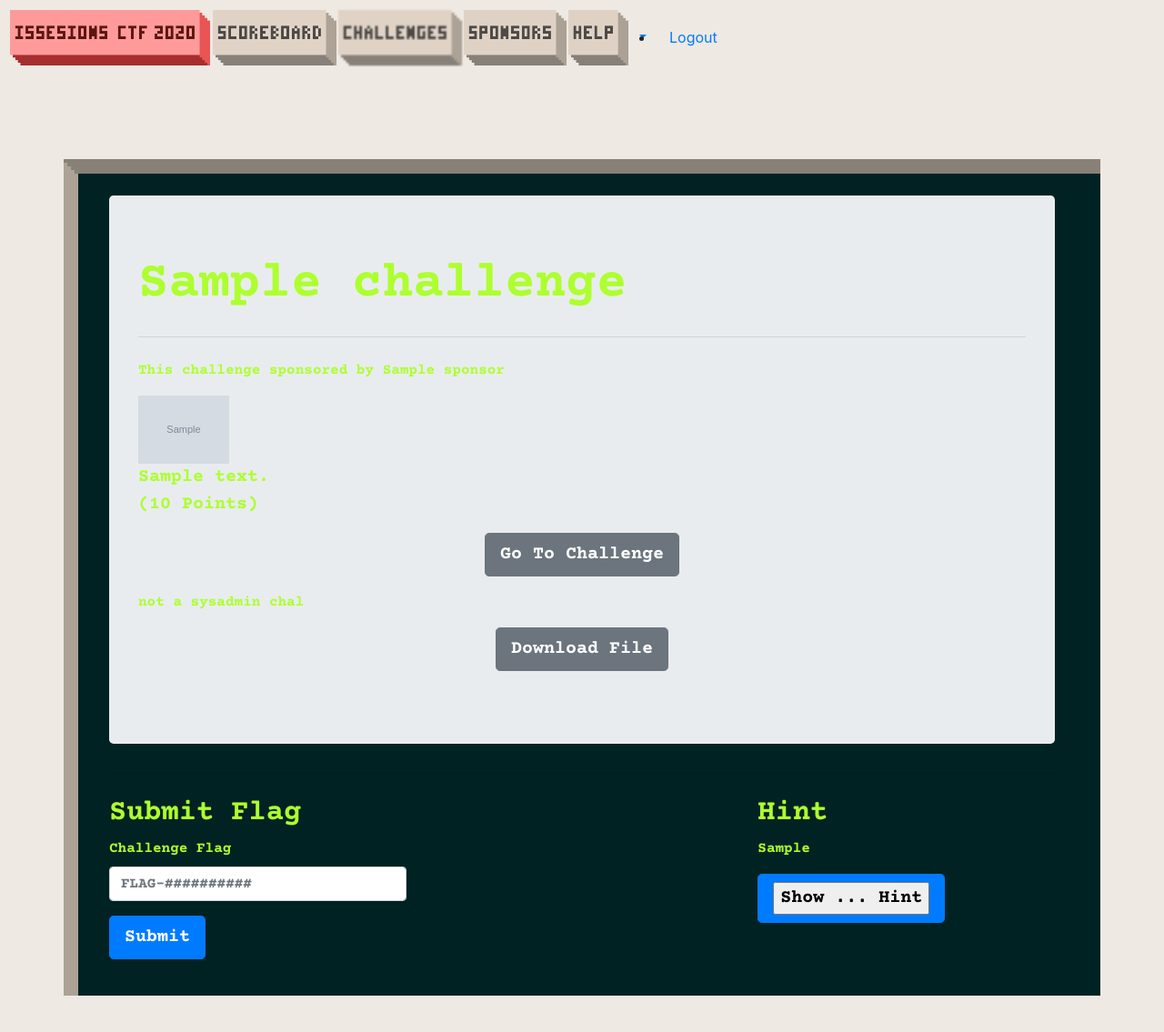
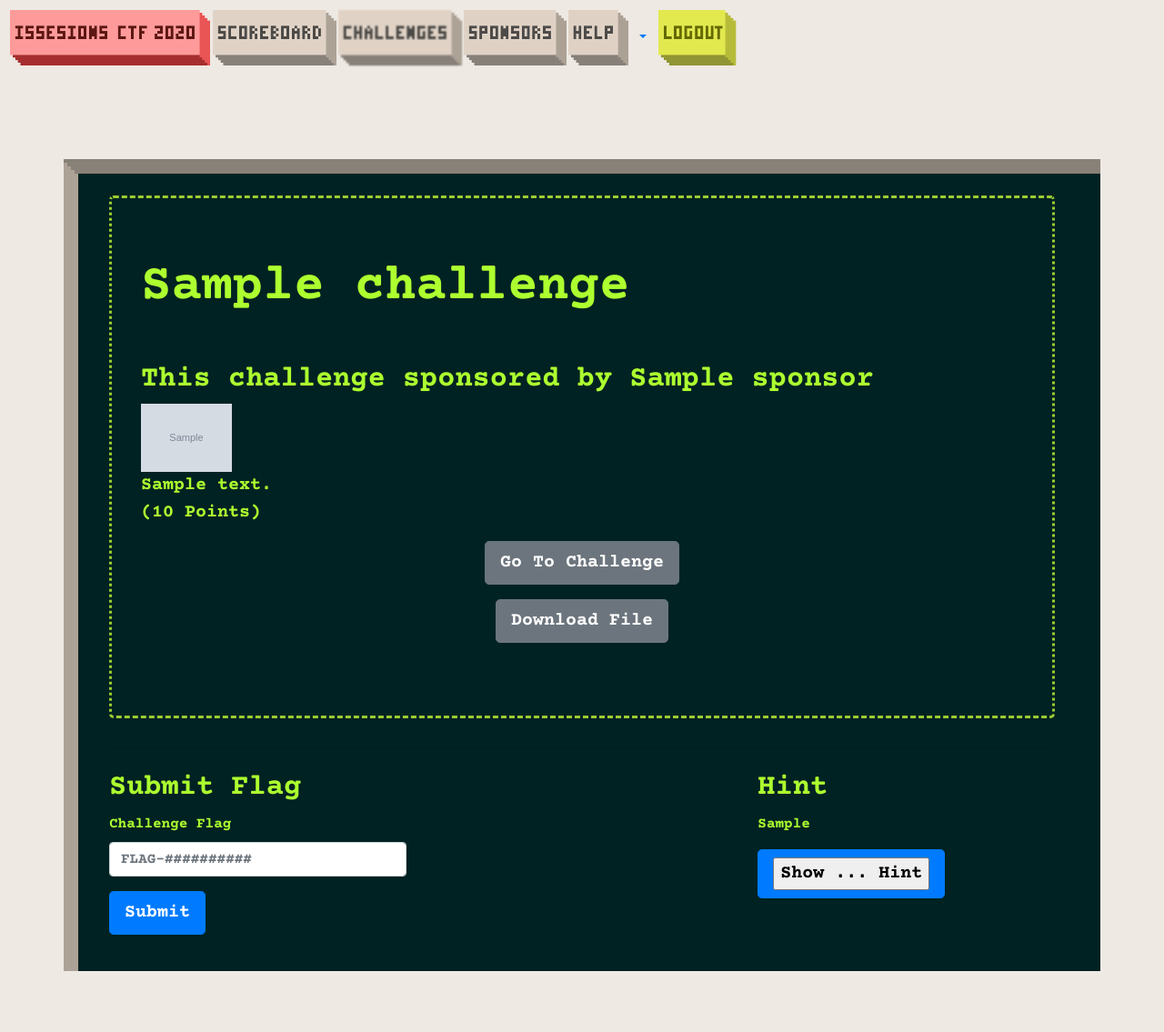
Before and after one commit to issessions/issessionsctf, a Django app: page /challenges/1/ in a window 1280 px wide. Shown: the top 1135 px of the page at 91% size. Run offline with Django 3.2, Linux system fonts and the light colour scheme; a user stored in the database is signed in; tables that the repository leaves empty hold one stand-in row (values such as "Sample post"); grey boxes marked "Sample" are stand-in pictures; some libraries are stand-ins or nearby versions.

Commit message:
added an awful logout button and other stuff

```diff
--- a/django/ctf/admin.py
+++ b/django/ctf/admin.py
@@ -23,7 +23,7 @@ class ChallengeAdmin(admin.ModelAdmin):
     search_fields = ['name', 'description']
     list_display = ('name', 'category', 'points', 'flag_count', 'active')
     list_filter = ('category',)
-    fields = [('contest', 'active'),('sponsored','sponsor'), ('name', 'category'), ('link', 'dynamic_link'), ('file')]
+    fields = [('contest', 'active'),('sponsored','sponsor'), ('name', 'category'), ('link', 'dynamic_link'), ('file'),('minio_file_id')]
     inlines = [FlagInline]
 
 
--- a/django/ctf/models.py
+++ b/django/ctf/models.py
@@ -107,7 +107,7 @@ class Challenge(models.Model):
     category = models.SlugField(max_length=30, choices=categories)
     link = models.URLField(blank=True, default="")
     file = models.FileField(upload_to='uploads/', blank=True)
-    minio_file_id = models.SlugField(unique=True, blank=True, max_length=30, default="")
+    minio_file_id = models.SlugField( blank=True, max_length=30)
     active = models.BooleanField(default=True)
     dynamic_link = models.BooleanField(default=False, blank=True)
     sponsored = models.BooleanField(default=False)
--- a/django/ctf/templates/ctf/base.html
+++ b/django/ctf/templates/ctf/base.html
@@ -54,12 +54,10 @@
     </div>
 
     {% if user.is_authenticated %}
-        <ul id="pixl-logout-lnk" class="pixl-nav-item">
-            <li class="nav-item">
-                <a class="nav-link" href="{% url 'logout' %}">Logout</a>
+    <a id="pixl-logout-lnk" class="pixl-nav-img" href="{% url 'logout' %}">
+        <img class="pixl-nav-img" src="../../static/ctf/img/btn_logout.png"/>
+    </a>
 
-            </li>
-        </ul>
         {% else %}
             <form id="pixl-login-form" class="pixl-login-form-wide" method="post" action="{% url 'login' %}">
                 {% csrf_token %}
--- a/django/ctf/templates/ctf/challenge_detail.html
+++ b/django/ctf/templates/ctf/challenge_detail.html
@@ -1,18 +1,22 @@
 {% extends 'ctf/base.html' %}
 {% block content %}
     <div class="container">
-        <div class="jumbotron">
+        <div class="jumbotron" style="background-color:#002222; border :yellowgreen; border-style:  dashed dotted;">
             <h1 class="display-4">{{ challenge.name }}</h1>
             <hr class="my-4">
-            <p>This challenge sponsored by {{ sponsor.name}}</p>
-            <img src="{{ sponsor.logo.url }}"width="100"/>
+            {% if sponsor != Null %}
+                <h2>This challenge sponsored by {{ sponsor.name }}</h2>
+                <img src="{{ sponsor.logo.url }}"width="100"/>
+            {% endif %}
             <p class="lead">{{ challenge.description }}<br>({{ challenge.points }} Points)</p>
             {% if challenge.link != "" %}
                 <p class="text-center"><a href="{{ challenge.link }}" class="btn btn-secondary btn-lg" role="button"
                                           target="_blank">Go To
                     Challenge</a></p>
             {% endif %}
-            <p>{{ sysadmin_url }}</p>
+            {%if sysadmin_url != "not a sysadmin chal"%}
+                <p>{{ sysadmin_url }}</p>
+            {% endif %}
             {% if challenge.minio_file_id %}
                 <p class="text-center"><a href="{% url 'ctf-download' challenge.category challenge.minio_file_id %}" class="btn btn-secondary btn-lg" role="button"
                                           target="_blank">Download File</a></p>
--- a/django/ctf/views.py
+++ b/django/ctf/views.py
@@ -131,7 +131,7 @@ class ChallengeDetailView(LoginRequiredMixin, generic.DetailView):
             team_secret = my_team.secret
             challenge_name = current_challenge.name
             team_name = my_team.name
-            totp = pyotp.TOTP(base64.b32encode(team_secret.encode()))
+            totp = pyotp.TOTP(base64.b32encode(team_secret.encode()),interval=600)
             my_totp = totp.now()
             logging.debug(my_totp)
             #concatinate the challenge name, team, and otp, this is the value you use int the url
@@ -141,8 +141,6 @@ class ChallengeDetailView(LoginRequiredMixin, generic.DetailView):
             sysadmin_url = "sysadmin-api-url.com/" + challenge_name + '/' + team_name + '/' + self.request.user.username + '/' + str( url_hash )
             logging.debug(sysadmin_url)
             context['sysadmin_url'] = sysadmin_url
-
-
         #checking to see if hint should be sent
         flag_objects = current_challenge.flags.all()
         hints = my_team.hints.filter(challenge=current_challenge)
```
Also changed, not shown: django/ctf/static/ctf/img/btn_logout.png (added).
